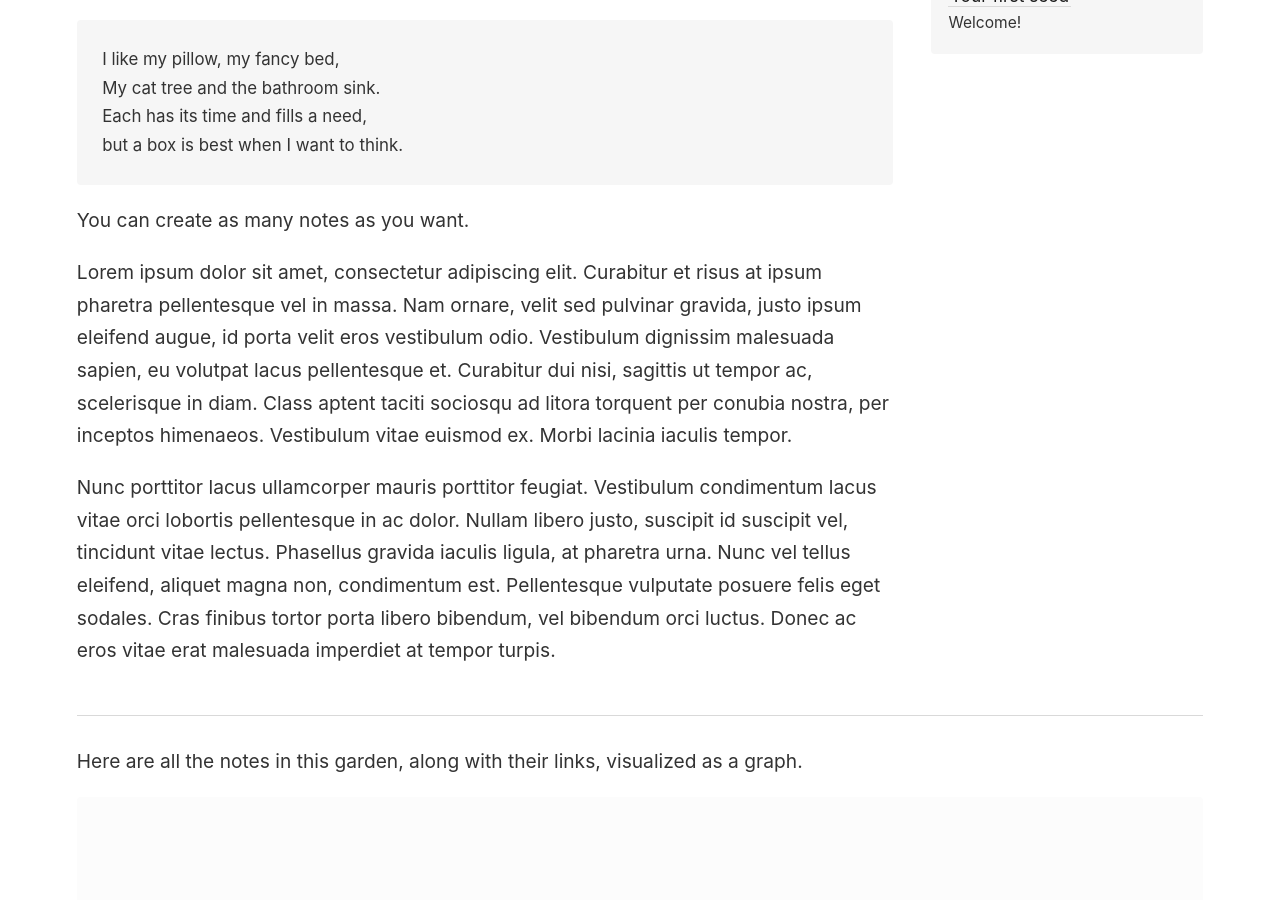
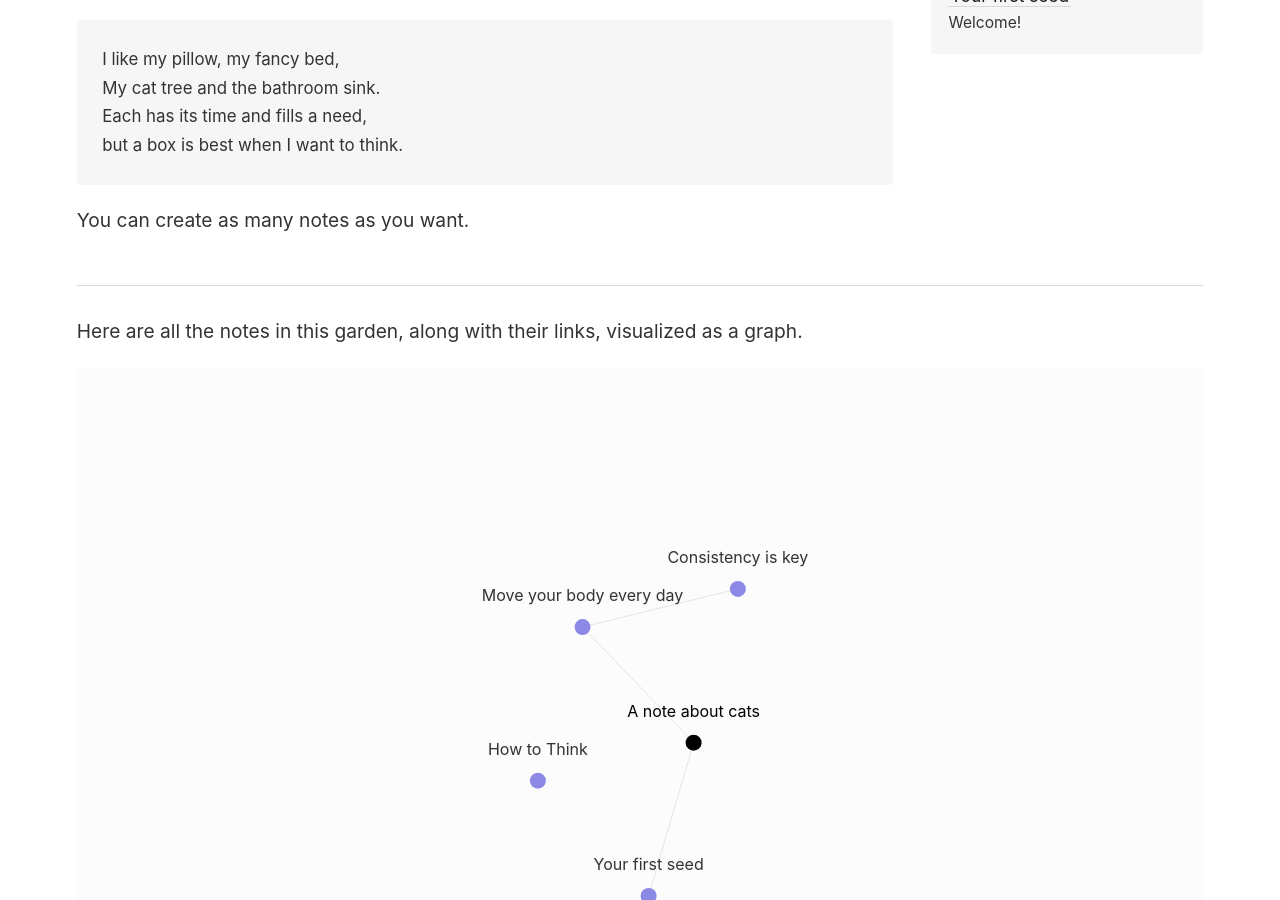
Before and after one commit to ahrchen/digital-garden-knowselfdaily, a Jekyll site: the page built from _notes/cats.md, in a window 1280 px wide and 900 px high, scrolled down 360 px. Built offline with Jekyll 4.4.1, drawn with Linux system fonts in a browser that asks for light colours.

Commit message:
Update content

```diff
--- a/_notes/cats.md
+++ b/_notes/cats.md
@@ -15,7 +15,3 @@ Here's a link to a note that explains why it's important to [[move your body eve
 > but a box is best when I want to think.
 
 You can create as many notes as you want.
-
-Lorem ipsum dolor sit amet, consectetur adipiscing elit. Curabitur et risus at ipsum pharetra pellentesque vel in massa. Nam ornare, velit sed pulvinar gravida, justo ipsum eleifend augue, id porta velit eros vestibulum odio. Vestibulum dignissim malesuada sapien, eu volutpat lacus pellentesque et. Curabitur dui nisi, sagittis ut tempor ac, scelerisque in diam. Class aptent taciti sociosqu ad litora torquent per conubia nostra, per inceptos himenaeos. Vestibulum vitae euismod ex. Morbi lacinia iaculis tempor.
-
-Nunc porttitor lacus ullamcorper mauris porttitor feugiat. Vestibulum condimentum lacus vitae orci lobortis pellentesque in ac dolor. Nullam libero justo, suscipit id suscipit vel, tincidunt vitae lectus. Phasellus gravida iaculis ligula, at pharetra urna. Nunc vel tellus eleifend, aliquet magna non, condimentum est. Pellentesque vulputate posuere felis eget sodales. Cras finibus tortor porta libero bibendum, vel bibendum orci luctus. Donec ac eros vitae erat malesuada imperdiet at tempor turpis.
```
Also changed, not shown: _notes/consistency.md (+0 -2 lines), _notes/how to think.md (added, +8 -0 lines), _pages/index.md (+6 -0 lines), 2 other files.
